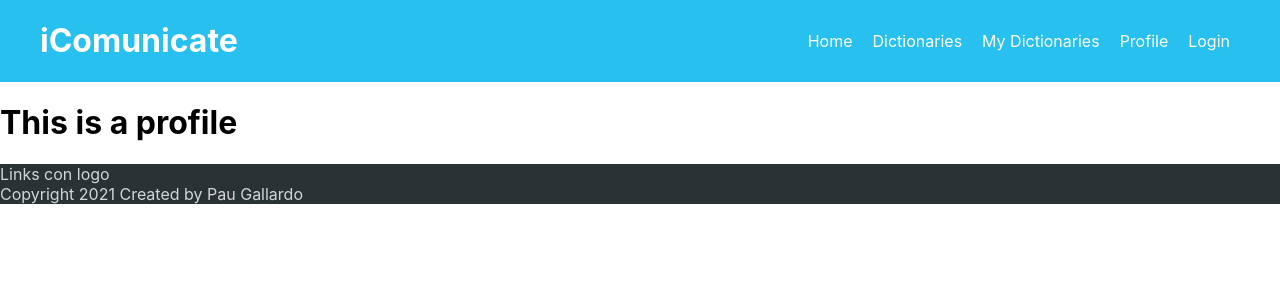
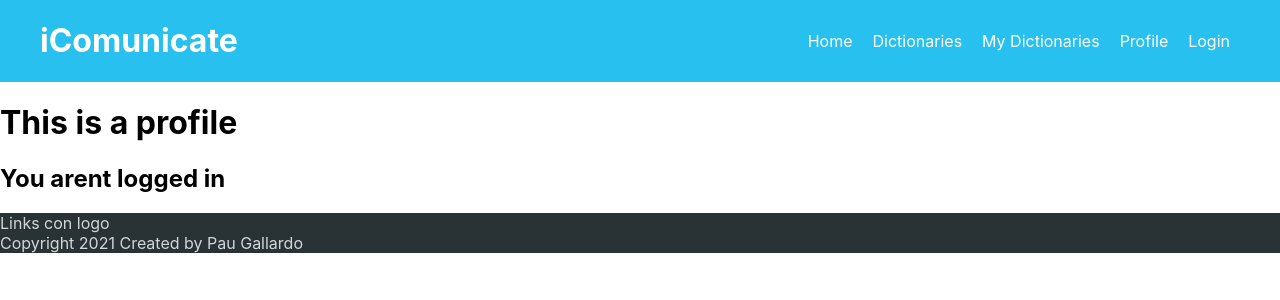
Before and after one commit to pablongo/skylab-projects, a Next.js app in the folder icomunicate-pau-gallardo/: page /profile in a window 1280 px wide. Shown: the top 300 px of the page. Built offline with nearby package versions, Linux system fonts and the light colour scheme; no server answers.

Commit message:
Add login and logout buttons on header
- Create swap if has session

```diff
--- a/icomunicate-pau-gallardo/components/Header/Header.jsx
+++ b/icomunicate-pau-gallardo/components/Header/Header.jsx
@@ -1,9 +1,11 @@
 import React from 'react';
 import Link from 'next/link';
 
+import { useSession } from 'next-auth/client';
 import styles from './Header.module.scss';
 
 export default function Header() {
+  const [session, loading] = useSession();
   return (
     <header className={styles.nav__container}>
       <h1 className={styles.nav__container__title}>iComunicate</h1>
@@ -29,9 +31,9 @@ export default function Header() {
           </span>
         </Link>
         <Link href="/">
-          <span className={styles.nav__container__navbar__button}>
-            Login
-          </span>
+          {session
+            ? <span className={styles.nav__container__navbar__button}>Logout</span>
+            : <span className={styles.nav__container__navbar__button}>Login</span>}
         </Link>
       </nav>
     </header>
--- a/icomunicate-pau-gallardo/pages/profile.jsx
+++ b/icomunicate-pau-gallardo/pages/profile.jsx
@@ -1,7 +1,23 @@
 import React from 'react';
+import { signIn, signOut, useSession } from 'next-auth/client';
 
 export default function Profile() {
+  const [session, loading] = useSession();
+  console.log(session);
   return (
-    <h1>This is a profile</h1>
+    <>
+      <h1>This is a profile</h1>
+      <section>
+        {!session
+        && <h2>You arent logged in</h2>}
+        {session
+        && (
+        <>
+          <h2>{`Hi ${session.user.name}!`}</h2>
+          <img src={`${session.user.image}`} alt="" />
+        </>
+        )}
+      </section>
+    </>
   );
 }
```
